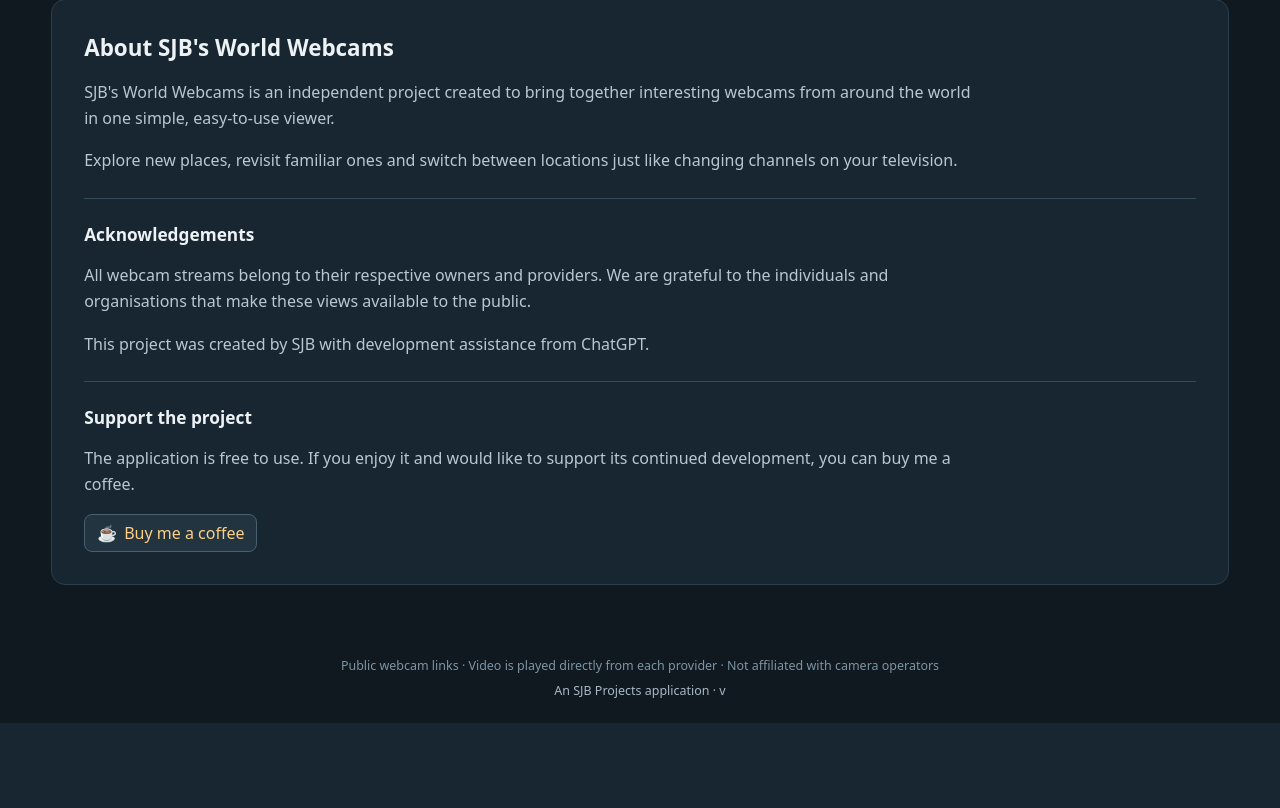
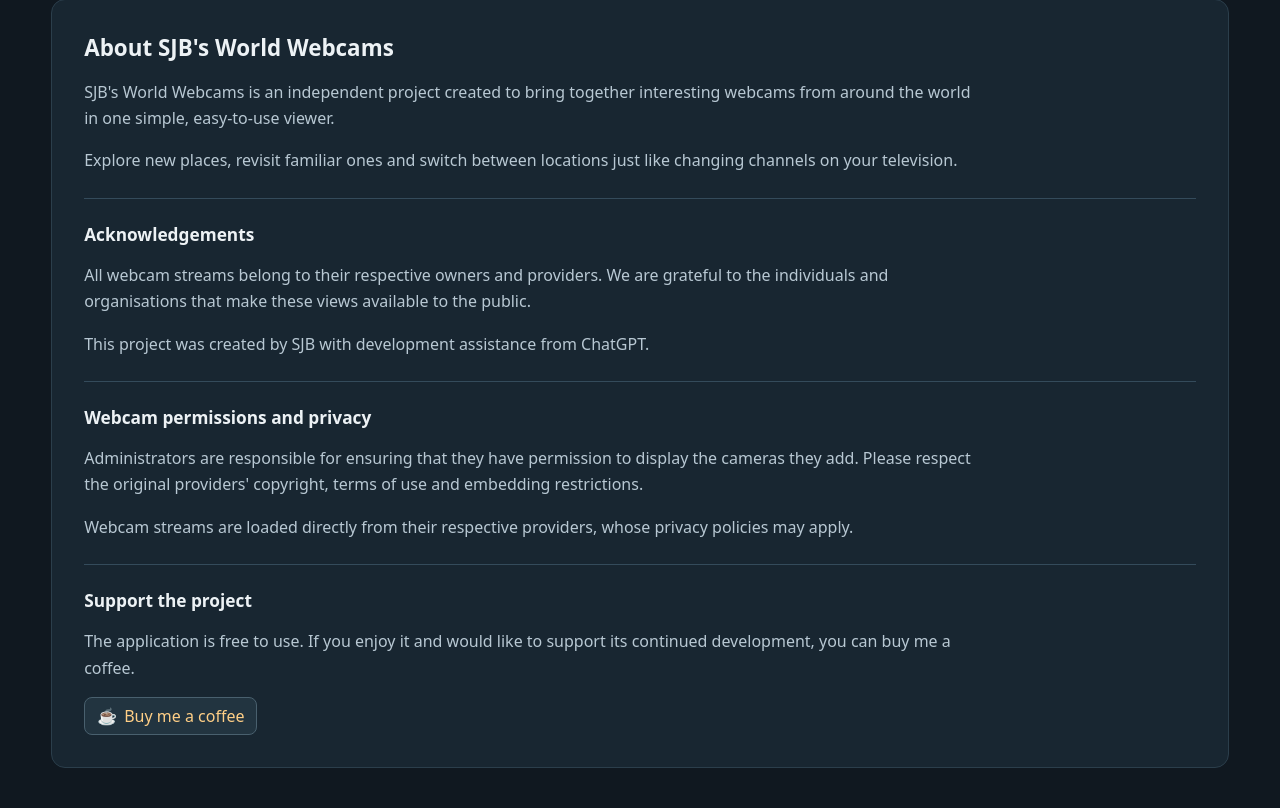
Before and after one commit to biz2108/womzo, a Flask app: page / in a window 1280 px wide. Shown: the part 804-1612 px from the top of the page. Before the commit the page ends 1527 px from the top, so only its background shows below. Run offline with Flask 3, Linux system fonts and the light colour scheme; data that the repository does not hold is empty; parts of the project's set-up code (start-up, migrations or seed data) failed here and were passed over.

Commit message:
Document webcam permissions and visitor privacy

```diff
--- a/templates/about.html
+++ b/templates/about.html
@@ -29,6 +29,18 @@ See LICENSE for the full licence terms.
 
   <div class="about-divider"></div>
 
+  <h3>Webcam permissions and privacy</h3>
+
+  <p>Administrators are responsible for ensuring that
+    they have permission to display the cameras they add.
+    Please respect the original providers' copyright,
+    terms of use and embedding restrictions.</p>
+
+  <p>Webcam streams are loaded directly from their
+    respective providers, whose privacy policies may apply.</p>
+
+  <div class="about-divider"></div>
+
   <h3>Support the project</h3>
 
   <p>The application is free to use. If you enjoy it and
```
Also changed, not shown: README.md.
